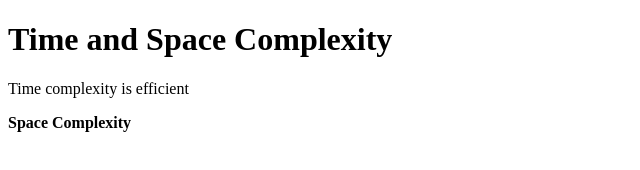
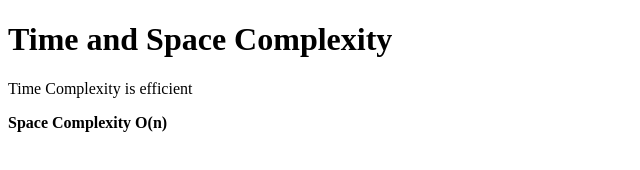
Before and after one commit to acciojob/time-and-space-complexity-Manish636700, a website: page main.html in a window 1280 px wide. Shown: the full height of the page, 0-640 px from the left. Drawn offline with Linux system fonts and the light colour scheme.

Commit message:
created a submission

```diff
--- a/main.html
+++ b/main.html
@@ -10,8 +10,8 @@
 	<!-- the entire body must be written by student -->
 
 	<h1>Time and Space Complexity</h1>
-	<p> Time complexity is efficient </p>
-	<p> <b>Space Complexity</b></p>
+	<p> Time Complexity is efficient </p>
+	<p> <b>Space Complexity O(n)</b></p>
     <script type="text/javascript" src="./script.js">
 </script>
 
```
